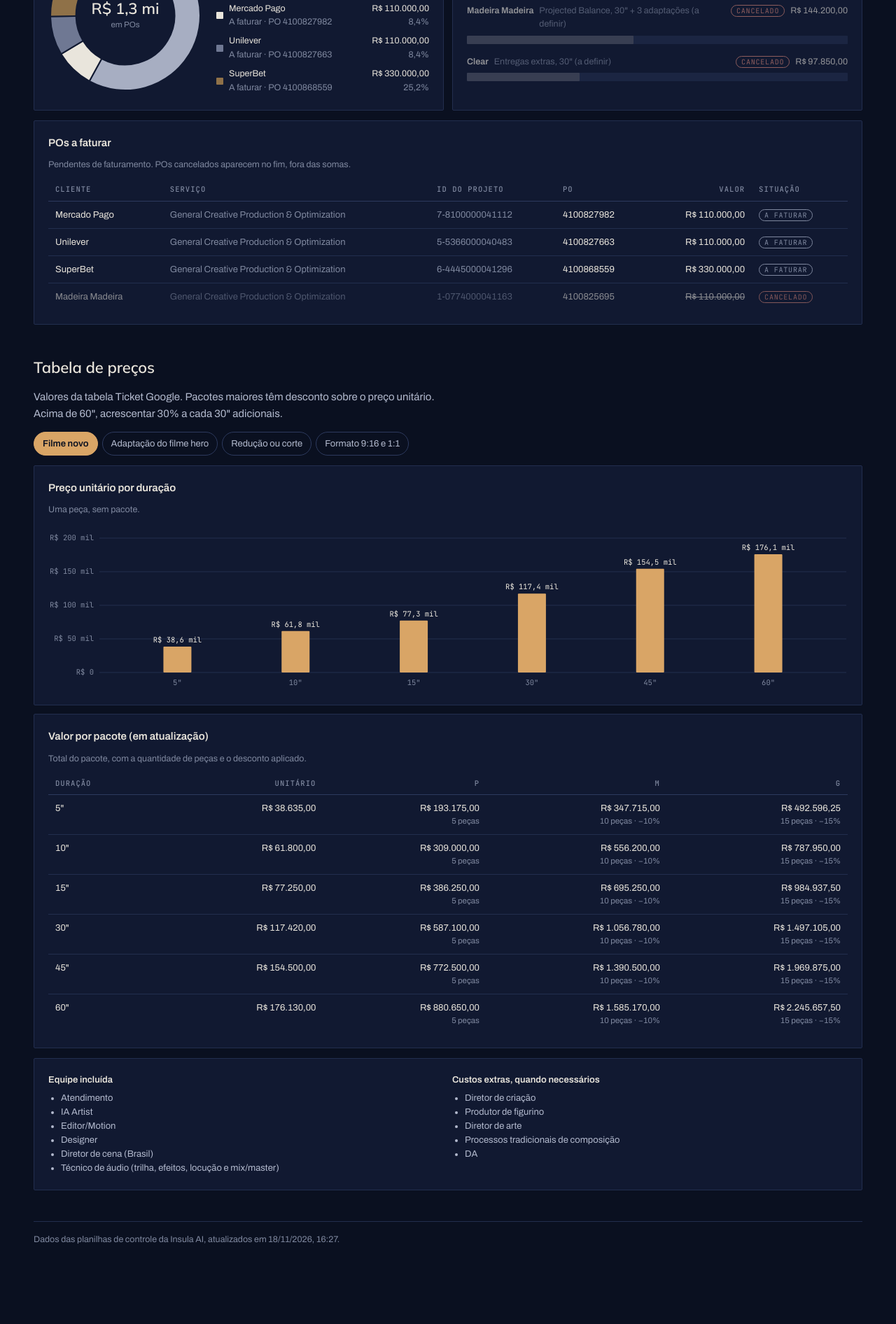
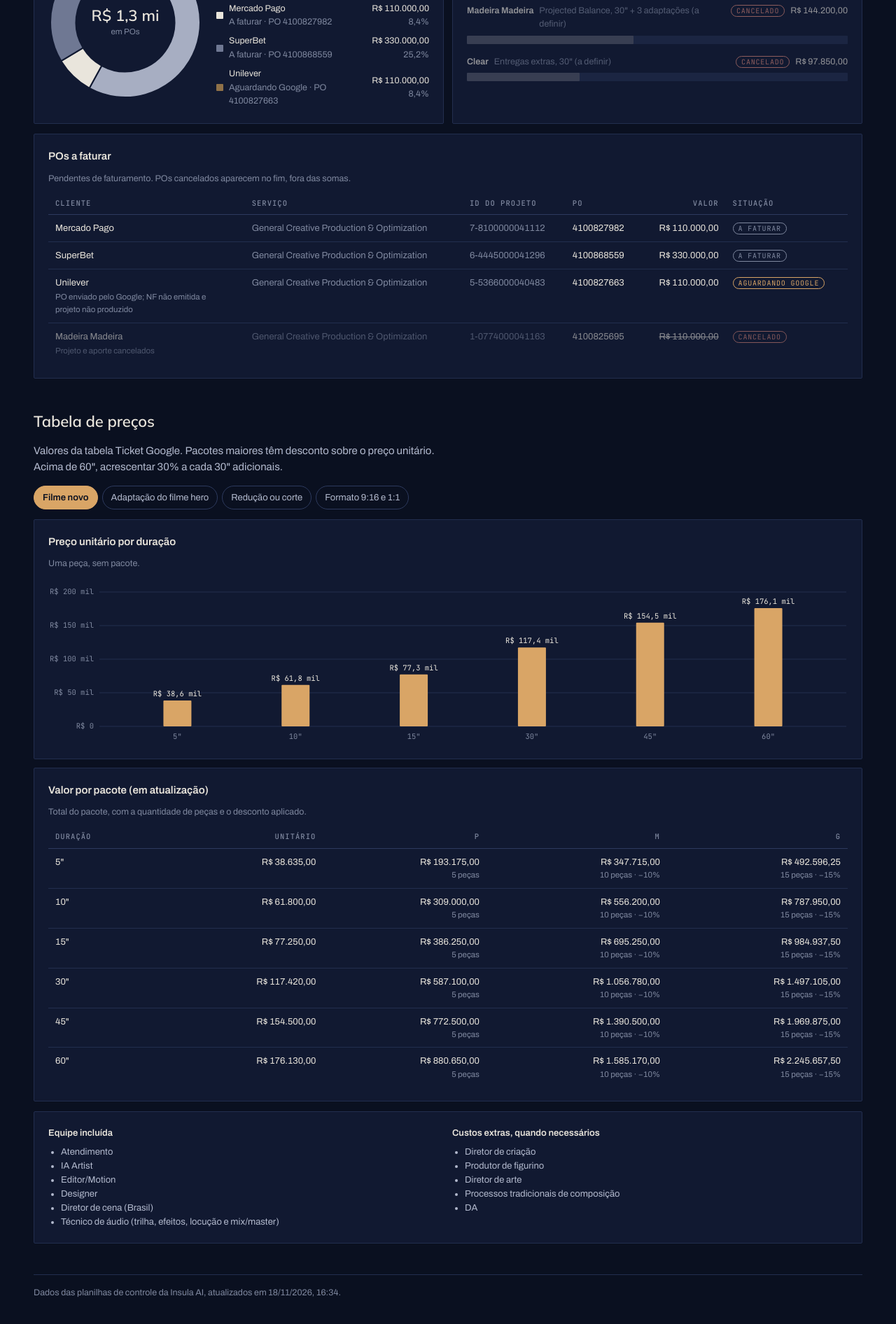
Before and after one commit to InsulaAI/google-account, a plain HTML site: page index.html in a window 1280 px wide. Shown: the part 3144-5036 px from the top of the page at 70% size. Before the commit the page ends 4989 px from the top, so only its background shows below. Drawn offline with Linux system fonts and the light colour scheme.

Commit message:
PO Unilever (4100827663) como aguardando Google
PO enviado pelo Google, sem NF emitida e sem produção. Continua somado no
total a faturar, com a situação e a nota na tabela de POs.

Co-Authored-By: Claude Opus 5.5 <noreply@anthropic.com>
Claude-Session: https://claude.ai/code/session_01GGZ1ytw466APPPgRApWykT

```diff
--- a/dados.json
+++ b/dados.json
@@ -1,5 +1,5 @@
 {
- "atualizado_em": "2026-11-18T19:27:59Z",
+ "atualizado_em": "2026-11-18T19:34:30Z",
  "origem": {
   "cuentas": "2026-09-25T20:29:02.947Z",
   "latam": "2026-11-03T21:28:24.866Z",
@@ -118,7 +118,17 @@
    "servico": "General Creative Production & Optimization",
    "po": "4100827982",
    "valor": 110000.0,
-   "status": "Pendente"
+   "status": "Pendente",
+   "nota": ""
+  },
+  {
+   "id_projeto": "6-4445000041296",
+   "cliente": "SuperBet",
+   "servico": "General Creative Production & Optimization",
+   "po": "4100868559",
+   "valor": 330000.0,
+   "status": "Pendente",
+   "nota": ""
   },
   {
    "id_projeto": "5-5366000040483",
@@ -126,15 +136,8 @@
    "servico": "General Creative Production & Optimization",
    "po": "4100827663",
    "valor": 110000.0,
-   "status": "Pendente"
-  },
-  {
-   "id_projeto": "6-4445000041296",
-   "cliente": "SuperBet",
-   "servico": "General Creative Production & Optimization",
-   "po": "4100868559",
-   "valor": 330000.0,
-   "status": "Pendente"
+   "status": "Aguardando Google",
+   "nota": "PO enviado pelo Google; NF não emitida e projeto não produzido"
   },
   {
    "id_projeto": "1-0774000041163",
@@ -142,7 +145,8 @@
    "servico": "General Creative Production & Optimization",
    "po": "4100825695",
    "valor": 110000.0,
-   "status": "Cancelado"
+   "status": "Cancelado",
+   "nota": "Projeto e aporte cancelados"
   }
  ],
  "producao": [
--- a/index.html
+++ b/index.html
@@ -392,7 +392,7 @@ footer{color:var(--text-3);font-size:12.5px;border-top:1px solid var(--line);pad
   function drawPos() {
     const rows = [
       ...D.movimentos.filter((r) => r.tipo === 'Crédito').map((r) => ({ po: String(r.po), nome: r.lancamento, valor: Number(r.valor_po ?? r.valor), situacao: 'Pago' })),
-      ...D.a_faturar.filter((r) => r.status !== 'Cancelado').map((r) => ({ po: String(r.po), nome: r.cliente, valor: Number(r.valor), situacao: 'A faturar' }))
+      ...D.a_faturar.filter((r) => r.status !== 'Cancelado').map((r) => ({ po: String(r.po), nome: r.cliente, valor: Number(r.valor), situacao: !r.status || r.status === 'Pendente' ? 'A faturar' : r.status }))
     ];
     donut(document.getElementById('pos'), rows, { label: 'POs aprovados em 2026', center: 'em POs', sub: (r) => `${r.situacao} · PO ${r.po}` });
   }
@@ -425,10 +425,11 @@ footer{color:var(--text-3);font-size:12.5px;border-top:1px solid var(--line);pad
     }
     const af = document.getElementById('afaturar'); af.replaceChildren();
     for (const r of D.a_faturar) {
-      const tr = el('tr'), cancel = r.status === 'Cancelado';
+      const tr = el('tr'), cancel = r.status === 'Cancelado', pend = !r.status || r.status === 'Pendente';
       if (cancel) tr.className = 'off';
-      const sit = el('td'); sit.appendChild(el('span', 'chip ' + (cancel ? 'bad' : 'neutral'), cancel ? 'Cancelado' : 'A faturar'));
-      tr.append(el('td', '', r.cliente), el('td', 'muted', r.servico), el('td', 'muted', r.id_projeto), el('td', '', String(r.po)), el('td', 'num', money(r.valor)), sit);
+      const sit = el('td'); sit.appendChild(el('span', 'chip ' + (cancel ? 'bad' : pend ? 'neutral' : 'warn'), pend ? 'A faturar' : r.status));
+      const cli = el('td', '', r.cliente); if (r.nota) cli.appendChild(el('span', 'nt', r.nota));
+      tr.append(cli, el('td', 'muted', r.servico), el('td', 'muted', r.id_projeto), el('td', '', String(r.po)), el('td', 'num', money(r.valor)), sit);
       af.appendChild(tr);
     }
   }
```
Also changed, not shown: manual.json (+7 -1 lines), 2 other files.
